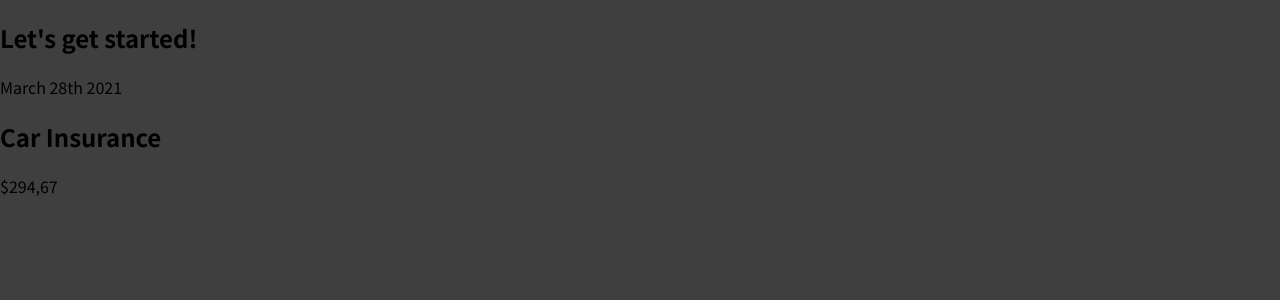
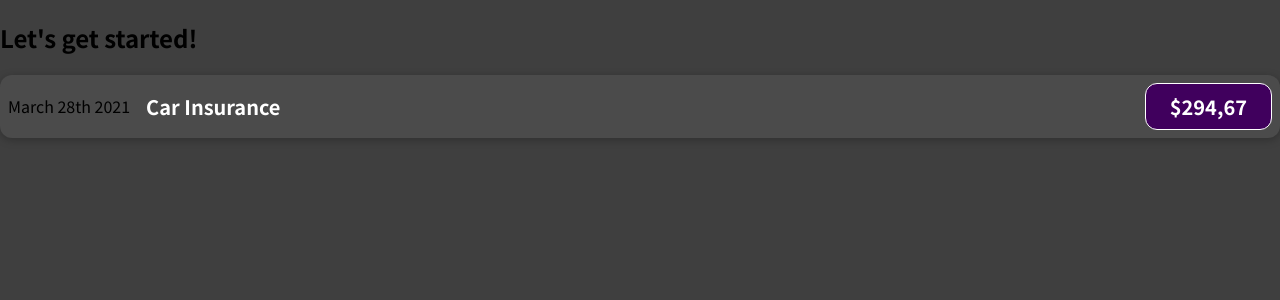
Before and after one commit to paulina-filipiak/Udemy_React_The_Complete_Guide, a JavaScript app in the folder 01-starting-setup/: page / in a window 1280 px wide. Shown: the top 300 px of the page. Built offline with nearby package versions, Linux system fonts and the light colour scheme; the HTML template or start-up script is replaced by a standard one.

Commit message:
added ExpenseItem.css and imported to the component

```diff
--- /dev/null
+++ b/01-starting-setup/src/components/ExoenseItem/ExpenseItem.css
@@ -0,0 +1,56 @@
+.expense-item {
+  display: flex;
+  justify-content: space-between;
+  align-items: center;
+  box-shadow: 0 2px 8px rgba(0, 0, 0, 0.25);
+  padding: 0.5rem;
+  margin: 1rem 0;
+  border-radius: 12px;
+  background-color: #4b4b4b;
+}
+
+.expense-item__description {
+  display: flex;
+  flex-direction: column;
+  gap: 1rem;
+  align-items: flex-end;
+  flex-flow: column-reverse;
+  justify-content: flex-start;
+  flex: 1;
+}
+
+.expense-item h2 {
+  color: #3a3a3a;
+  font-size: 1rem;
+  flex: 1;
+  margin: 0 1rem;
+  color: white;
+}
+
+.expense-item__price {
+  font-size: 1rem;
+  font-weight: bold;
+  color: white;
+  background-color: #40005d;
+  border: 1px solid white;
+  padding: 0.5rem;
+  border-radius: 12px;
+}
+
+@media (min-width: 580px) {
+  .expense-item__description {
+    flex-direction: row;
+    align-items: center;
+    justify-content: flex-start;
+    flex: 1;
+  }
+
+  .expense-item__description h2 {
+    font-size: 1.25rem;
+  }
+
+  .expense-item__price {
+    font-size: 1.25rem;
+    padding: 0.5rem 1.5rem;
+  }
+}
--- a/01-starting-setup/src/components/ExoenseItem/ExpenseItem.js
+++ b/01-starting-setup/src/components/ExoenseItem/ExpenseItem.js
@@ -1,10 +1,12 @@
+import "./ExpenseItem.css"
+
 function ExpenseItem() {
   return (
-    <div>
+    <div className="expense-item">
       <div>March 28th 2021</div>
-      <div>
+      <div className="expense-item__description">
         <h2>Car Insurance</h2>
-        <div>$294,67</div>
+        <div className="expense-item__price">$294,67</div>
       </div>
     </div>
   )
```
